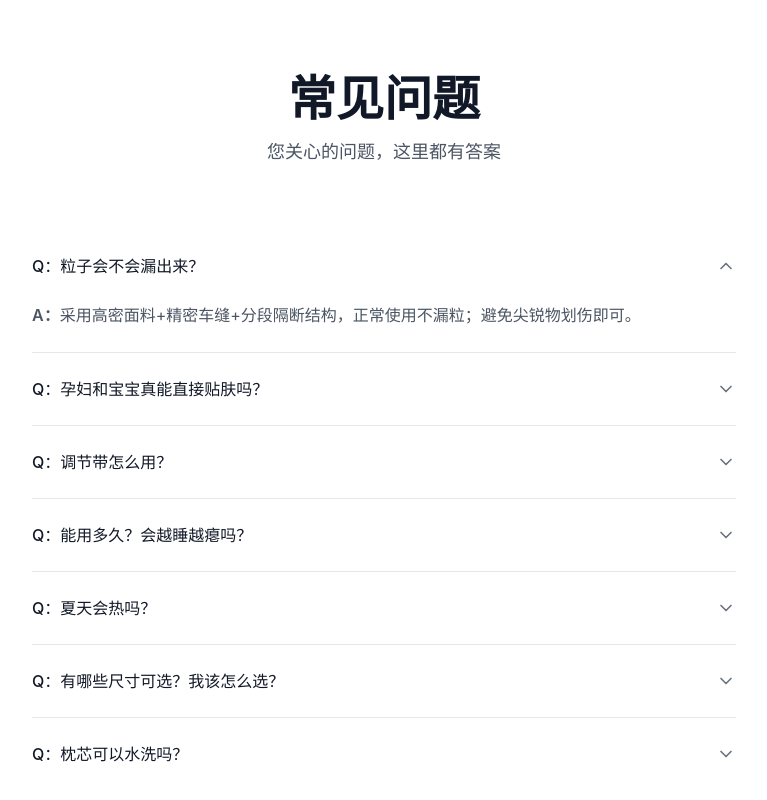
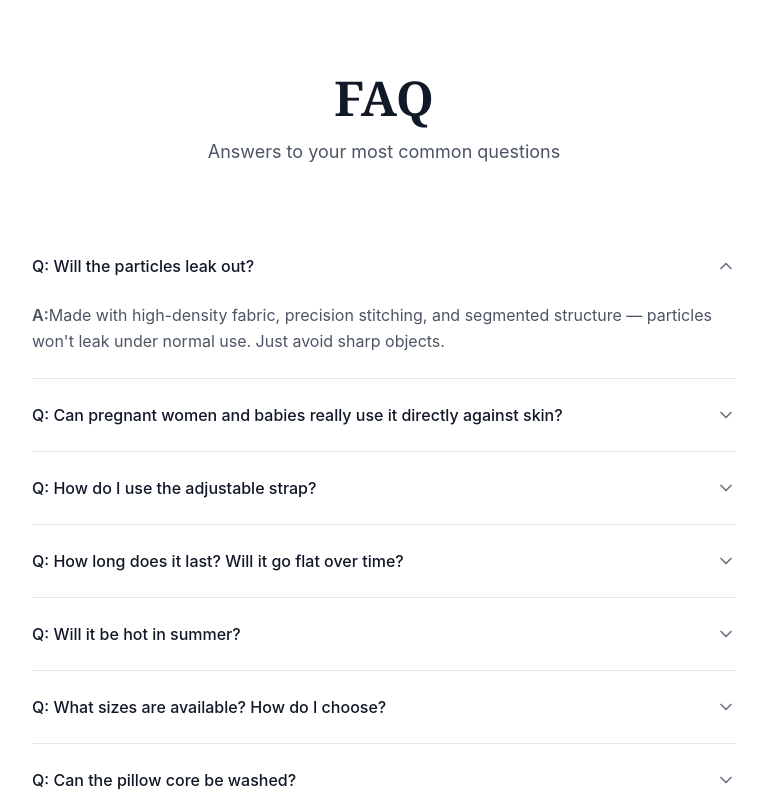
Before and after one commit to Goooodluckxqx/Officialsite, a Next.js app: page / in a window 1280 px wide. Shown: the part 3280-4080 px from the top of the page, without its empty margins (256-1023 px from the left). Built offline with nearby package versions, Linux system fonts and the light colour scheme.

Commit message:
feat: translate src/components/FAQ.tsx to English

```diff
--- a/src/components/FAQ.tsx
+++ b/src/components/FAQ.tsx
@@ -6,32 +6,32 @@ import { ChevronDown } from "lucide-react";
 
 const faqs = [
   {
-    question: "粒子会不会漏出来？",
-    answer: "采用高密面料+精密车缝+分段隔断结构，正常使用不漏粒；避免尖锐物划伤即可。",
+    question: "Will the particles leak out?",
+    answer: "Made with high-density fabric, precision stitching, and segmented structure — particles won't leak under normal use. Just avoid sharp objects.",
   },
   {
-    question: "孕妇和宝宝真能直接贴肤吗？",
-    answer: "可以。通过国家A类+FDA食品级双重认证，无毒无味，孕妈与婴幼儿可安心裸睡。GB18401-2010国家A类是婴幼儿用品最高标准，无需枕套隔离。",
+    question: "Can pregnant women and babies really use it directly against skin?",
+    answer: "Yes. Certified with both national Class A and FDA food-grade standards, non-toxic and odorless. Safe for moms and babies to sleep with directly. GB18401-2010 Class A is the highest standard for infant products, no pillowcase needed.",
   },
   {
-    question: "调节带怎么用？",
-    answer: "拉动侧面调节带收紧→更饱满、支撑更强；放松→更柔软、贴合度更高，按需微调。这种设计让高个子获得强支撑、娇小者更柔软，真正实现一枕全家适用。",
+    question: "How do I use the adjustable strap?",
+    answer: "Pull the side strap to tighten → more firm and supportive; loosen → softer and more conforming, adjust as needed. This design allows tall users to get strong support while petite users enjoy softness, truly one pillow for the whole family.",
   },
   {
-    question: "能用多久？会越睡越瘪吗？",
-    answer: "正常使用2–3年保持良好支撑；分段结构防止粒子堆积，不易塌陷、不越睡越瘪。内胆「分段式隔断」锁定粒子于颈、腰、腹、腿四大支撑带，不侧堆、不塌陷。",
+    question: "How long does it last? Will it go flat over time?",
+    answer: "Maintains good support for 2–3 years under normal use; segmented structure prevents particle clumping, resists collapsing and going flat. The inner 'segmented divider' locks particles in four support zones for neck, waist, belly, and legs — no shifting, no collapsing.",
   },
   {
-    question: "夏天会热吗？",
-    answer: "搭载PCM恒温控温，自动散热控温，保持舒适区间，不闷汗、不黏身。PCM控温絮片自动吸收多余热量，维持恒温微气候，触感接近婴儿打底衫面料，四季舒适。",
+    question: "Will it be hot in summer?",
+    answer: "Equipped with PCM temperature control, automatically dissipates heat and maintains a comfortable range, no sweating or stickiness. PCM temperature control padding absorbs excess heat, maintains constant micro-climate, with fabric feel similar to baby onesies, comfortable in all seasons.",
   },
   {
-    question: "有哪些尺寸可选？我该怎么选？",
-    answer: "三种长度可选：105cm标准版（适合大多数人）、120cm进阶版（更充裕，全家共享首选）、140cm尊享版（最大尺寸，空间充裕）。侧面「调节带」可根据个人喜好调整饱满度与软硬度。",
+    question: "What sizes are available? How do I choose?",
+    answer: "Three lengths available: 105cm Standard (suitable for most people), 120cm Advanced (extra length, perfect for family sharing), 140cm Premium (maximum size, spacious). The side 'adjustable strap' lets you customize firmness and softness to your preference.",
   },
   {
-    question: "枕芯可以水洗吗？",
-    answer: "❌ 枕芯/内胆严禁水洗、浸泡、烘干，防止粒子结块、支撑失效。表面灰尘可用轻拍或吸尘器低档位清洁；局部污渍用「微湿软布+中性清洁剂」轻擦，立即用干布吸干，通风彻底晾干。✅ 枕套可拆洗：水温≤30℃，中性洗涤剂，轻柔模式。",
+    question: "Can the pillow core be washed?",
+    answer: "❌ The pillow core/inner liner must NOT be washed, soaked, or dried, as this can cause particles to clump and lose support. Surface dust can be removed by patting or using a vacuum on low setting; for localized stains, use a 'slightly damp soft cloth + mild detergent' to gently wipe, immediately blot dry with a dry cloth, and air dry thoroughly. ✅ The pillowcase is removable and washable: water temperature ≤30°C, mild detergent, gentle cycle.",
   },
 ];
 
@@ -48,7 +48,7 @@ function FAQItem({ question, answer, isOpen, onClick }: {
         className="w-full flex items-center justify-between py-6 text-left group"
       >
         <span className="font-medium text-gray-900 group-hover:text-gray-700 transition-colors pr-4">
-          Q：{question}
+          Q: {question}
         </span>
         <motion.div
           animate={{ rotate: isOpen ? 180 : 0 }}
@@ -68,7 +68,7 @@ function FAQItem({ question, answer, isOpen, onClick }: {
             className="overflow-hidden"
           >
             <p className="pb-6 text-gray-600 leading-relaxed">
-              <span className="font-semibold">A：</span>{answer}
+              <span className="font-semibold">A:</span>{answer}
             </p>
           </motion.div>
         )}
@@ -92,10 +92,10 @@ export default function FAQ() {
           className="text-center mb-16"
         >
           <h2 className="font-serif text-3xl sm:text-4xl lg:text-5xl font-semibold text-gray-900 mb-4">
-            常见问题
+            FAQ
           </h2>
           <p className="text-lg text-gray-600">
-            您关心的问题，这里都有答案
+            Answers to your most common questions
           </p>
         </motion.div>
 
```
